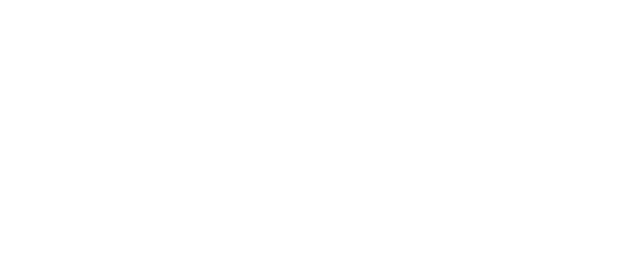
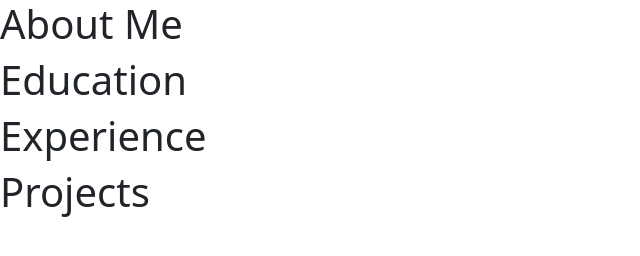
Before and after one commit to shakil2995/CSE309, a plain HTML site: page midPortfolio/index.html in a window 1280 px wide. Shown: the whole page, without its empty margins (0-640 px from the left). Drawn offline with nearby package versions, Linux system fonts and the light colour scheme.

Commit message:
Update index.html

```diff
--- a/midPortfolio/index.html
+++ b/midPortfolio/index.html
@@ -4,13 +4,25 @@
     <meta charset="UTF-8">
     <meta http-equiv="X-UA-Compatible" content="IE=edge">
     <meta name="viewport" content="width=device-width, initial-scale=1.0">
-    <title>Templete</title>
+    <title>Shakil's Portfolio</title>
     <link rel="stylesheet" href="https://cdnjs.cloudflare.com/ajax/libs/font-awesome/5.15.3/css/all.min.css">
     <link href="https://cdn.jsdelivr.net/npm/bootstrap@5.1.0/dist/css/bootstrap.min.css" rel="stylesheet" integrity="sha384-KyZXEAg3QhqLMpG8r+8fhAXLRk2vvoC2f3B09zVXn8CA5QIVfZOJ3BCsw2P0p/We" crossorigin="anonymous">
     <link rel="stylesheet" href="style.css">
 </head>
 <body>
     <!-- Script -->
+    <div class="personalDetails">
+        <h1>About Me</h1>
+    </div>
+    <div class="personalDetails">
+        <h1>Education</h1>
+    </div>
+    <div class="personalDetails">
+        <h1>Experience</h1>
+    </div>
+    <div class="personalDetails">
+        <h1>Projects</h1>
+    </div>
     <script src="script.js"></script>
 </body>
 </html>
```
